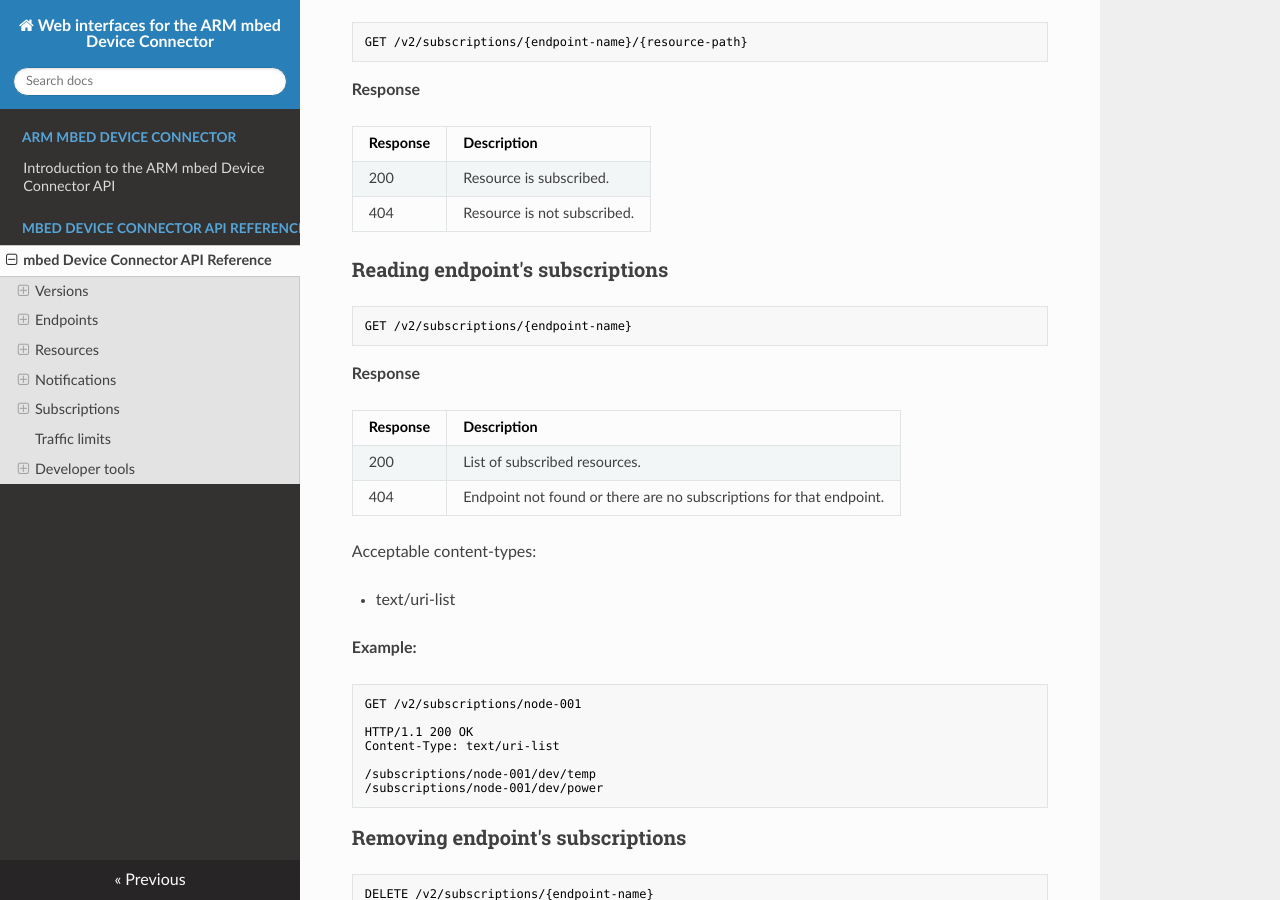
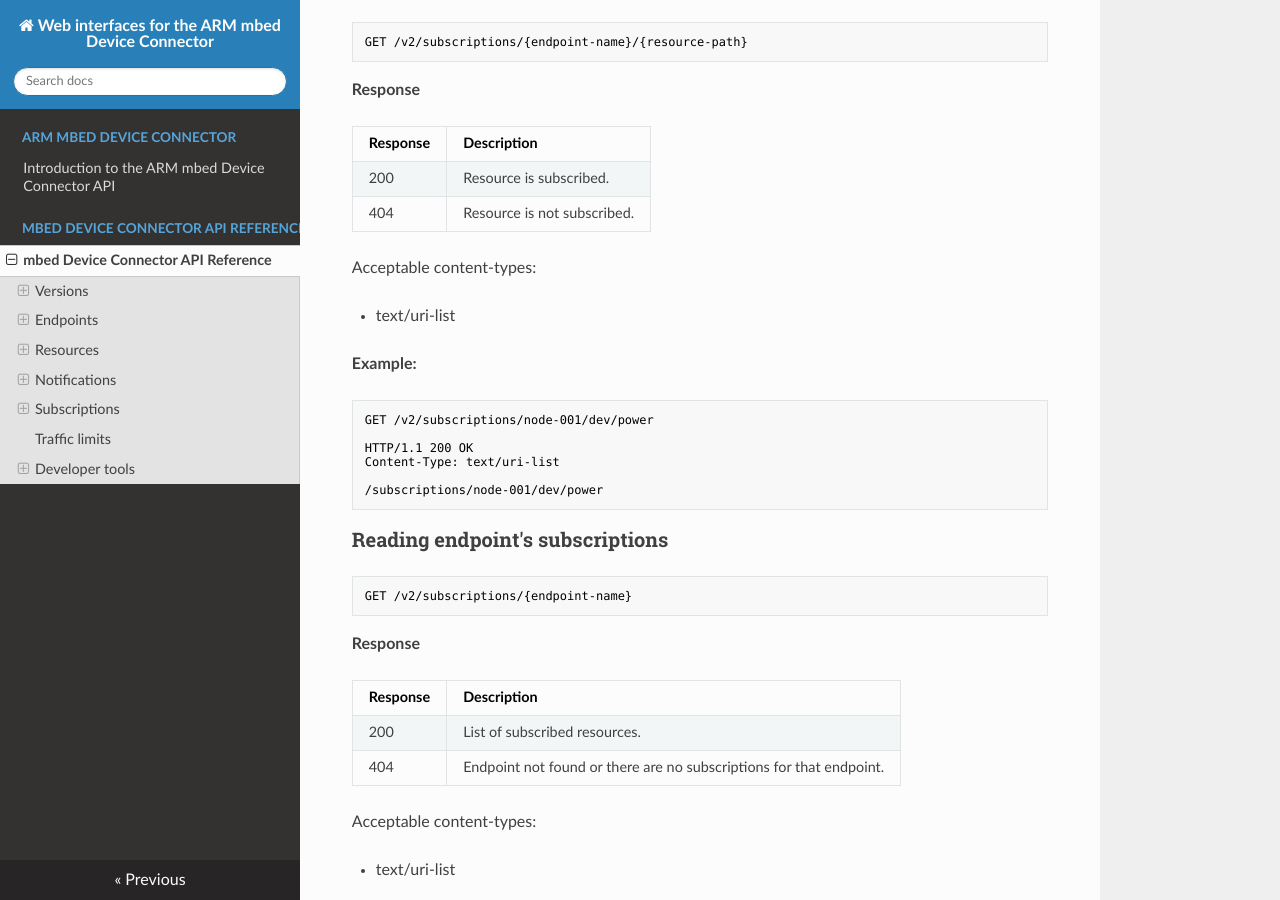
Before and after one commit to ARMmbed/Connector-mDS-REST-API, an MkDocs documentation site: the page built from docs/api-reference.md, in a window 1280 px wide and 900 px high, scrolled down 17308 px. Built offline with MkDocs 1.6.1, drawn with Linux system fonts in a browser that asks for light colours; nearby versions of some CDN libraries; old or Windows-style settings are respelled for this version of MkDocs.

Commit message:
Add example to "Checking resource subscription status"

```diff
--- a/docs/api-reference.md
+++ b/docs/api-reference.md
@@ -759,6 +759,19 @@ When the response is available, on your notification channel:
 |200|Resource is subscribed.|
 |404|Resource is not subscribed.|
 
+Acceptable content-types:
+
+- text/uri-list
+
+**Example:**
+
+    GET /v2/subscriptions/node-001/dev/power
+
+    HTTP/1.1 200 OK
+    Content-Type: text/uri-list
+
+    /subscriptions/node-001/dev/power
+
 ### Reading endpoint's subscriptions
 
 	GET /v2/subscriptions/{endpoint-name}
```
